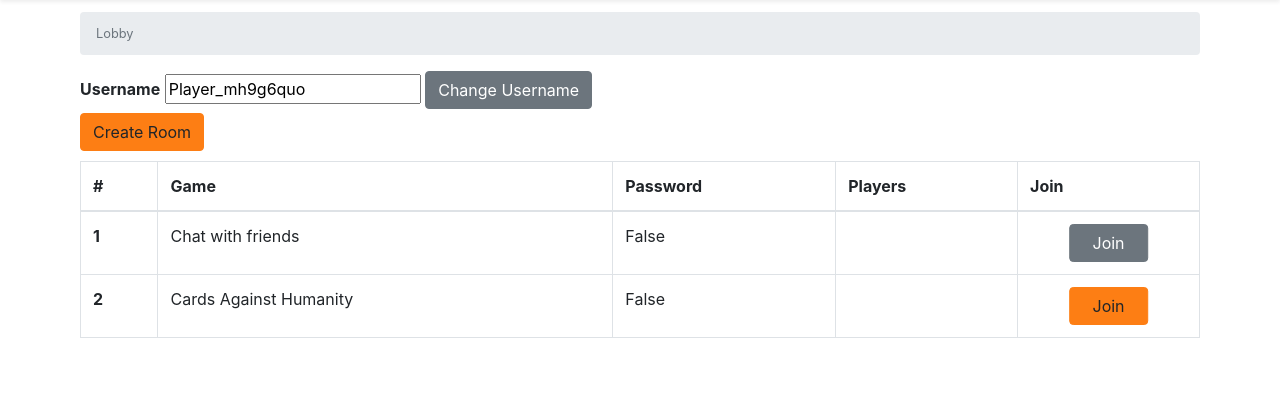
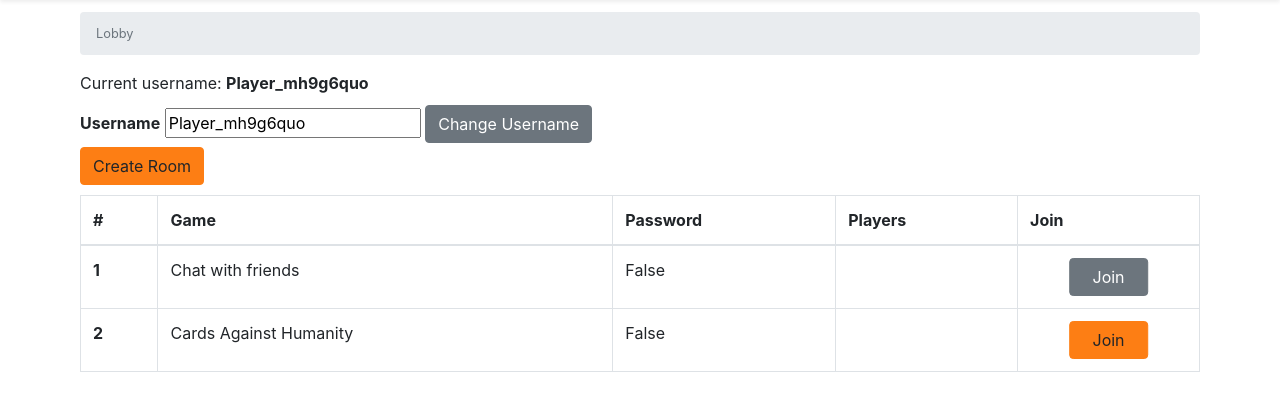
Before and after one commit to Motwg/GameHub, a Flask app: page / in a window 1280 px wide. Shown: the part 68-488 px from the top of the page. Run offline with Flask 3, Linux system fonts and the light colour scheme; data that the repository does not hold is empty; parts of the project's set-up code (start-up, migrations or seed data) failed here and were passed over; some libraries are stand-ins or nearby versions.

Commit message:
Added current username and auto login

```diff
--- a/website/gamehub/controllers/cah.py
+++ b/website/gamehub/controllers/cah.py
@@ -1,8 +1,8 @@
 import random
+from collections.abc import Generator
 from itertools import groupby
 from pathlib import Path
-from string import printable
-from typing import Any, Generator, Literal, Never
+from typing import Any, Literal, Never
 
 import pandas as pd
 
--- a/website/gamehub/static/css/cah.css
+++ b/website/gamehub/static/css/cah.css
@@ -32,10 +32,15 @@ white-card {
     color: black;
 }
 
-input:checked + label > white-card {
+white-card.checked {
+    background-color: black;
+    color: red;
+}
+
+/*input:checked + label > white-card {
     color: red;
     outline: 0.4em solid darkseagreen;
-}
+}*/
 
 .visually-hidden {
     clip: rect(0 0 0 0);
--- a/website/gamehub/static/js/lobby.js
+++ b/website/gamehub/static/js/lobby.js
@@ -2,32 +2,35 @@ let uniqueId = () => {
   // desired length of Id
   const idStrLen = 32;
   // always start with a letter -- base 36 makes for a nice shortcut
-  let idStr = (Math.floor((Math.random() * 25)) + 10).toString(36) + "_";
+  let idStr = (Math.floor(Math.random() * 25) + 10).toString(36) + "_";
   // add a timestamp in milliseconds (base 36 again) as the base
-  idStr += (new Date()).getTime().toString(36) + "_";
+  idStr += new Date().getTime().toString(36) + "_";
   // similar to above, complete the Id using random, alphanumeric characters
   do {
-    idStr += (Math.floor((Math.random() * 35))).toString(36);
+    idStr += Math.floor(Math.random() * 35).toString(36);
   } while (idStr.length < idStrLen);
 
-  return (idStr);
-}
+  return idStr;
+};
 
 let openModalCreateActivity = () => {
-    let modal = new bootstrap.Modal(document.getElementById("createActivityModal"), {});
+  let modal = new bootstrap.Modal(
+    document.getElementById("createActivityModal"),
+    {},
+  );
   modal.show();
 };
 
 let createActivity = () => {
   const params = {
-        activity: document.getElementById('selectActivity').value,
-        password: document.getElementById('password').value,
-    }
-    const xhr = new XMLHttpRequest()
-    xhr.open('POST', roomUrl)
-    xhr.setRequestHeader('Content-type', 'application/json')
+    activity: document.getElementById("selectActivity").value,
+    password: document.getElementById("password").value,
+  };
+  const xhr = new XMLHttpRequest();
+  xhr.open("POST", roomUrl);
+  xhr.setRequestHeader("Content-type", "application/json");
   xhr.responseType = "json";
-    xhr.send(JSON.stringify(params))
+  xhr.send(JSON.stringify(params));
   xhr.onload = () => {
     if (xhr.readyState == 4 && xhr.status == 201) {
       console.log("Activity created");
@@ -35,42 +38,45 @@ let createActivity = () => {
     } else {
       console.log("Error: " + xhr.status);
     }
-    }
-}
+  };
+};
 
 let changeUsername = () => {
-  let username = usernameInput.value
+  let username = usernameInput.value;
   if (username.length > 3) {
     const params = {
-        'username': username,
+      username: username,
     };
     const xhr = new XMLHttpRequest();
-    xhr.open('POST', loginUrl);
-    xhr.setRequestHeader('Content-type', 'application/json');
+    xhr.open("POST", loginUrl);
+    xhr.setRequestHeader("Content-type", "application/json");
     xhr.responseType = "json";
     xhr.send(JSON.stringify(params));
     xhr.onload = () => {
       if (xhr.readyState == 4 && xhr.status == 200) {
         localStorage.username = username;
-            console.log('Username changed to ' + username);
+        console.log("Username changed to " + username);
       } else {
         console.log("Error: " + xhr.status);
+      }
     };
+  }
 };
 
-  };
-}
-
+let username = "";
 const usernameInput = document.getElementById("usernameInput");
+const usernameCurrent = document.getElementById("usernameCurrent");
 // Load user
 if (localStorage.uuid && localStorage.username) {
-  usernameInput.value = localStorage.username;
+  username = localStorage.username;
   // Create UUID for new user
 } else {
   let uuid = uniqueId();
-  let username = "Player_" + uuid.substring(2, 10);
-  localStorage.uuid = uuid
-  usernameInput.value = username
+  username = "Player_" + uuid.substring(2, 10);
+  localStorage.uuid = uuid;
   localStorage.username = username;
+}
+
+usernameInput.value = username;
+usernameCurrent.innerText = username;
 changeUsername();
-}
--- a/website/gamehub/templates/lobby/lobby.html
+++ b/website/gamehub/templates/lobby/lobby.html
@@ -20,6 +20,9 @@
     </ol>
 </div>
 
+<span class="d-inline-block text-truncate">
+    Current username: <b id="usernameCurrent"></b>
+</span>
 <div class="form-text mb-1">
     <label for="usernameInput"><b>Username</b></label>
     <input
```
Also changed, not shown: website/gamehub/static/js/cah.js (+45 -21 lines), website/gamehub/templates/activities/cah.html (+4 -4 lines). Lines whose indentation alone changed are shown as unchanged.
